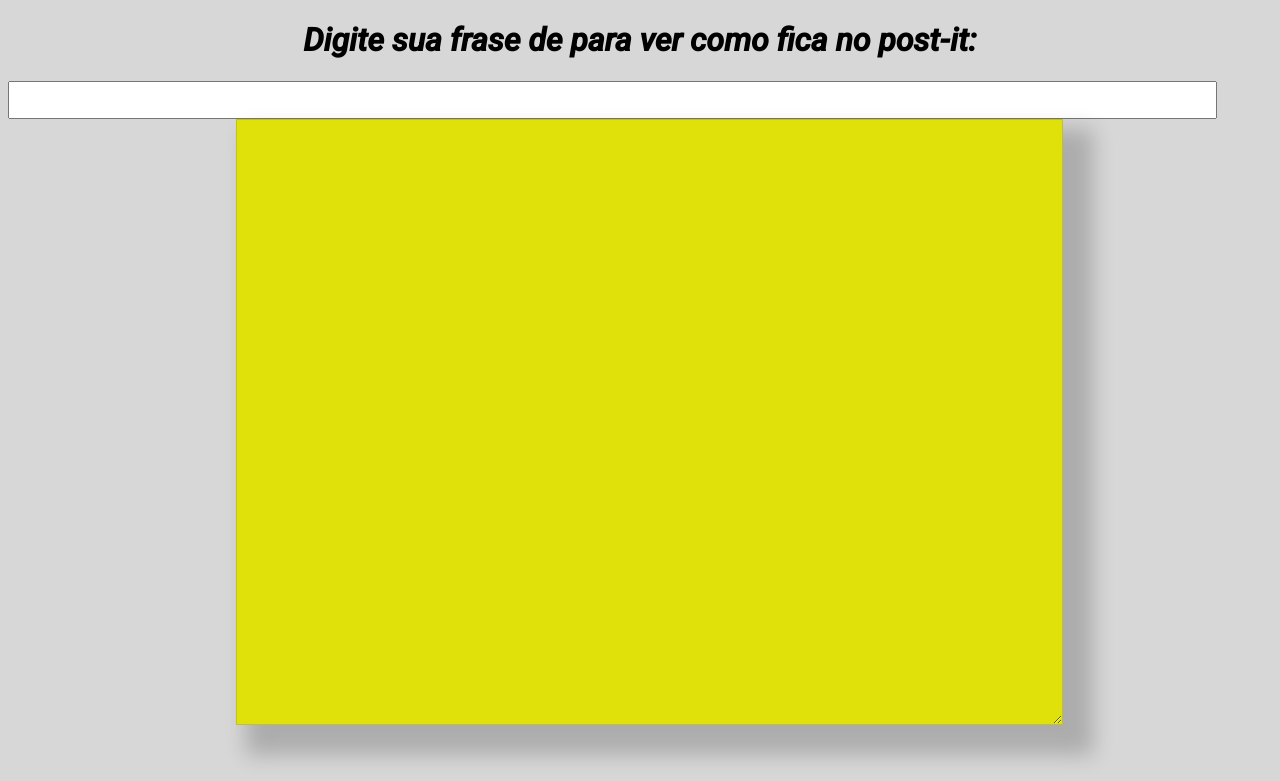
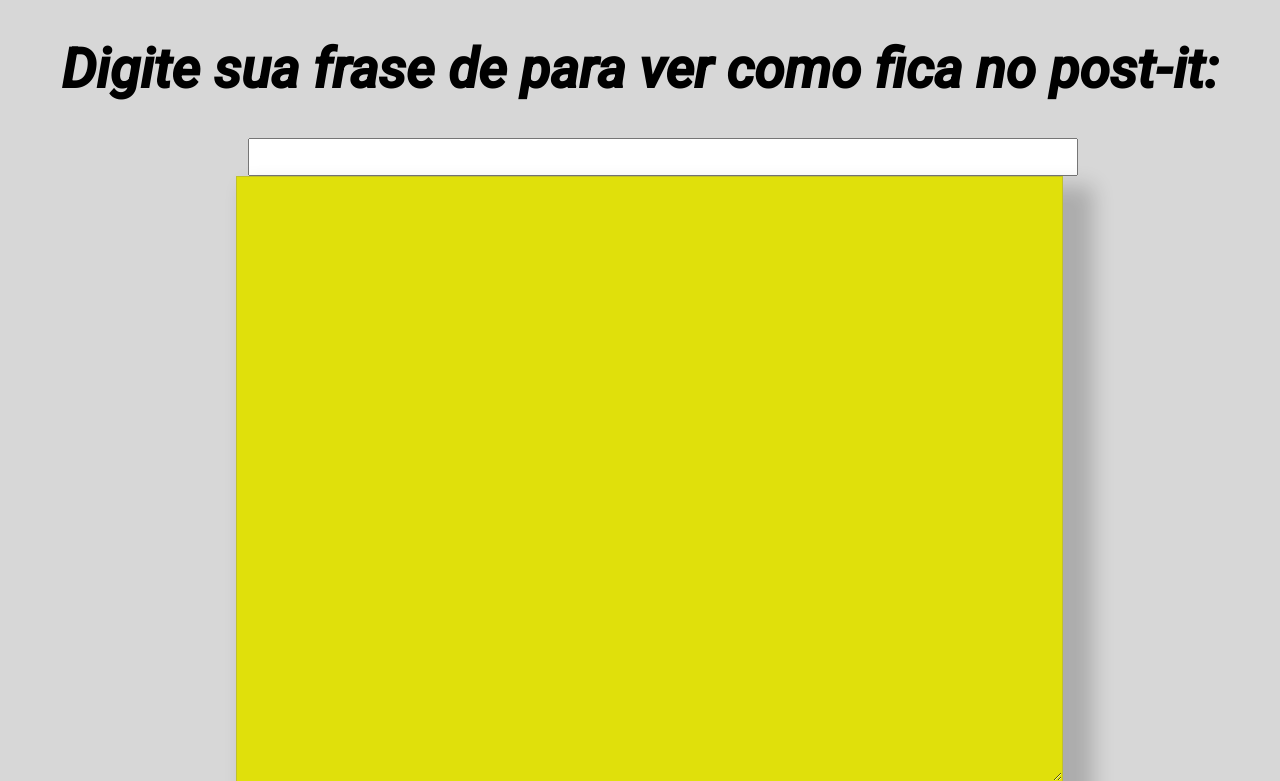
Before and after one commit to 1LUCASPEDROSO/aulas-web-responsivo, a PHP site: page / in a window 1280 px wide. Shown: the top 781 px of the page. Run offline with PHP 8.4, Linux system fonts and the light colour scheme; some libraries are stand-ins or nearby versions.

Commit message:
subindo versão 1.4

```diff
--- a/Angular.js/bullyng.app/css/index.css
+++ b/Angular.js/bullyng.app/css/index.css
@@ -23,16 +23,19 @@
 {
     font-family: 'Roboto', sans-serif;
     white-space: normal;
+    font-size: 30px;
 }
 .h1
 {
     font-family: 'Roboto', sans-serif;
     color: rgb(0, 0, 0);
+    font-size: 55px;
 }
 input
 {
     width: 98%;
     height: 4vh;
+    font-size: 30px;
 }
 body
 {
@@ -108,8 +111,9 @@ input
 }
 input
 {
-    width: 95%;
+    width: 65%;
     height: 4vh;
+    margin-left: 19%;
 }
 
   }
```
Also changed, not shown: Angular.js/bullyng.app/php/conecction.php (deleted, +0 -24 lines).
